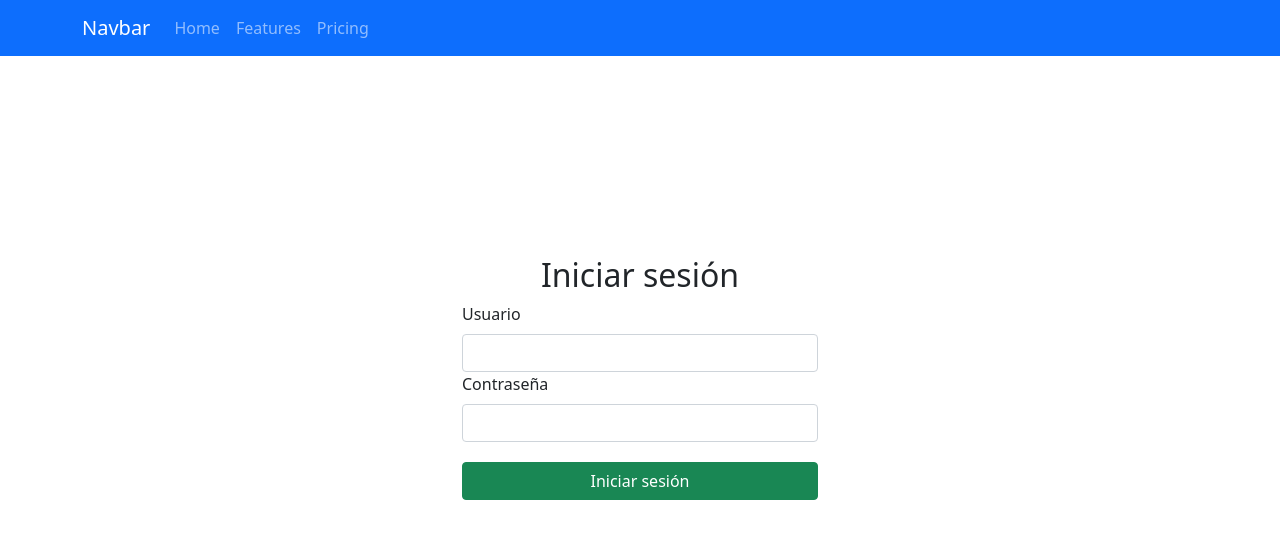
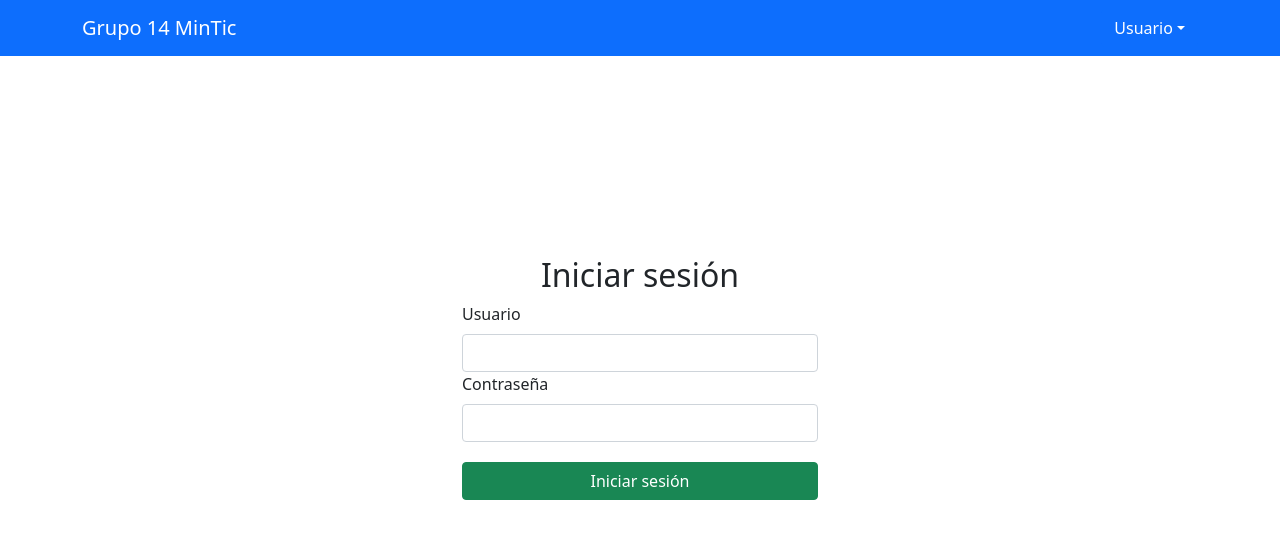
Before and after one commit to AlbertUSCO/ciclo4Class, a React (Create React App) app in the folder Proyecto/empleados_front/: page / in a window 1280 px wide. Shown: the top 538 px of the page. Built offline with nearby package versions, Linux system fonts and the light colour scheme.

Commit message:
clase 11/8/2021

```diff
--- a/Proyecto/empleados_front/package.json
+++ b/Proyecto/empleados_front/package.json
@@ -3,6 +3,9 @@
   "version": "0.1.0",
   "private": true,
   "dependencies": {
+    "@fortawesome/fontawesome-svg-core": "^1.2.36",
+    "@fortawesome/free-solid-svg-icons": "^5.15.4",
+    "@fortawesome/react-fontawesome": "^0.1.16",
     "@testing-library/jest-dom": "^5.15.0",
     "@testing-library/react": "^11.2.7",
     "@testing-library/user-event": "^12.8.3",
--- /dev/null
+++ b/Proyecto/empleados_front/src/components/navbar/navbar.css
@@ -0,0 +1,11 @@
+#navbar #dropdown-header .row:nth-child(1){
+    font-size: 70px;
+    display: flex;
+    justify-content: center;
+}
+#navbar #dropdown-header .row:nth-child(2){
+    font-size: 12px;
+    display: flex;
+    justify-content: center;
+    margin-top: 5px;
+}
--- a/Proyecto/empleados_front/src/components/navbar/navbar.js
+++ b/Proyecto/empleados_front/src/components/navbar/navbar.js
@@ -1,5 +1,9 @@
 import React from "react";
-import { Container, Nav, Navbar } from "react-bootstrap";
+import { Container, Dropdown, DropdownButton, Nav, Navbar, Row, Col } from "react-bootstrap";
+import "./navbar.css"
+import { FontAwesomeIcon } from "@fortawesome/react-fontawesome"
+import { faUserCircle } from "@fortawesome/free-solid-svg-icons"
+import NavbarToggle from "react-bootstrap/esm/NavbarToggle";
 
 export default class TopMenu extends React.Component {
     constructor(props) {
@@ -8,14 +12,33 @@ export default class TopMenu extends React.Component {
     }
     render() {
         return (
-            <Navbar bg="primary" variant="dark">
+            <Navbar id="navbar" bg="primary" variant="dark">
                 <Container>
-                    <Navbar.Brand href="#home">Navbar</Navbar.Brand>
-                    <Nav className="me-auto">
-                        <Nav.Link href="#home">Home</Nav.Link>
+                    <Navbar.Brand href="#home"> Grupo 14 MinTic <spam id="usuario-sub-branm"></spam>
+                    </Navbar.Brand>
+                    <NavbarToggle sria-controls="basic-navbar-nav" />
+                    <Navbar.Collapse id="basic-navbar-nav">
+                        <Nav className="me-auto">
+                            { /* <Nav.Link href="#home">Home</Nav.Link>
                         <Nav.Link href="#features">Features</Nav.Link>
-                        <Nav.Link href="#pricing">Pricing</Nav.Link>
-                    </Nav>
+                        <Nav.Link href="#pricing">Pricing</Nav.Link>*/}
+                        </Nav>
+
+                        <DropdownButton id="dropdown-basic-button" title="Usuario">
+                            <Dropdown.Header id="dropdown-header">
+                                <Row>
+                                    <FontAwesomeIcon icon={faUserCircle} />
+                                </Row>
+                                <Row>
+                                    Usuario
+                                </Row>
+                                <Dropdown.Divider />
+                            </Dropdown.Header>
+                            <Dropdown.Item href="#/action-1">Cerrar Sesion</Dropdown.Item>
+                            {/*  <Dropdown.Item href="#/action-2">Another action</Dropdown.Item>
+                        <Dropdown.Item href="#/action-3">Something else</Dropdown.Item>*/}
+                        </DropdownButton>
+                    </Navbar.Collapse>
                 </Container>
             </Navbar>
         );
```
Also changed, not shown: 2 other files (tests, documents, lock files or other folders).
